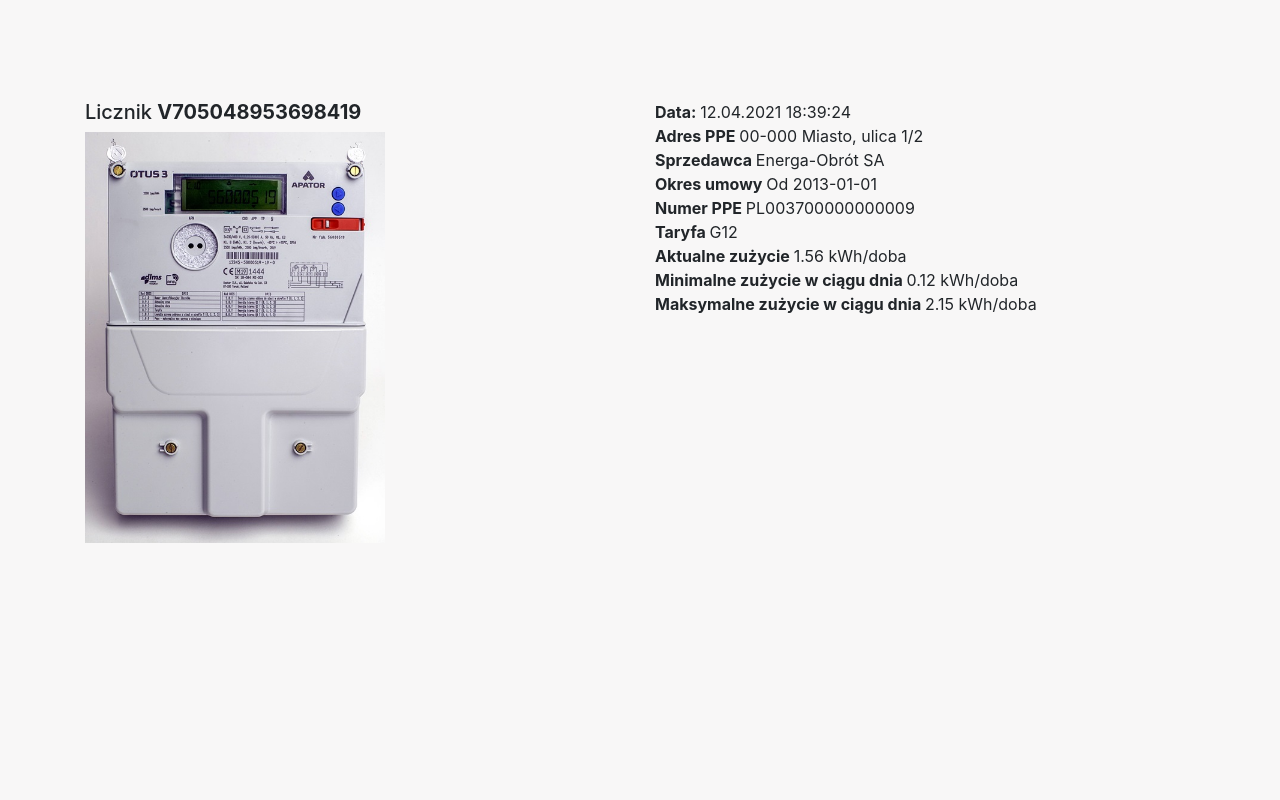
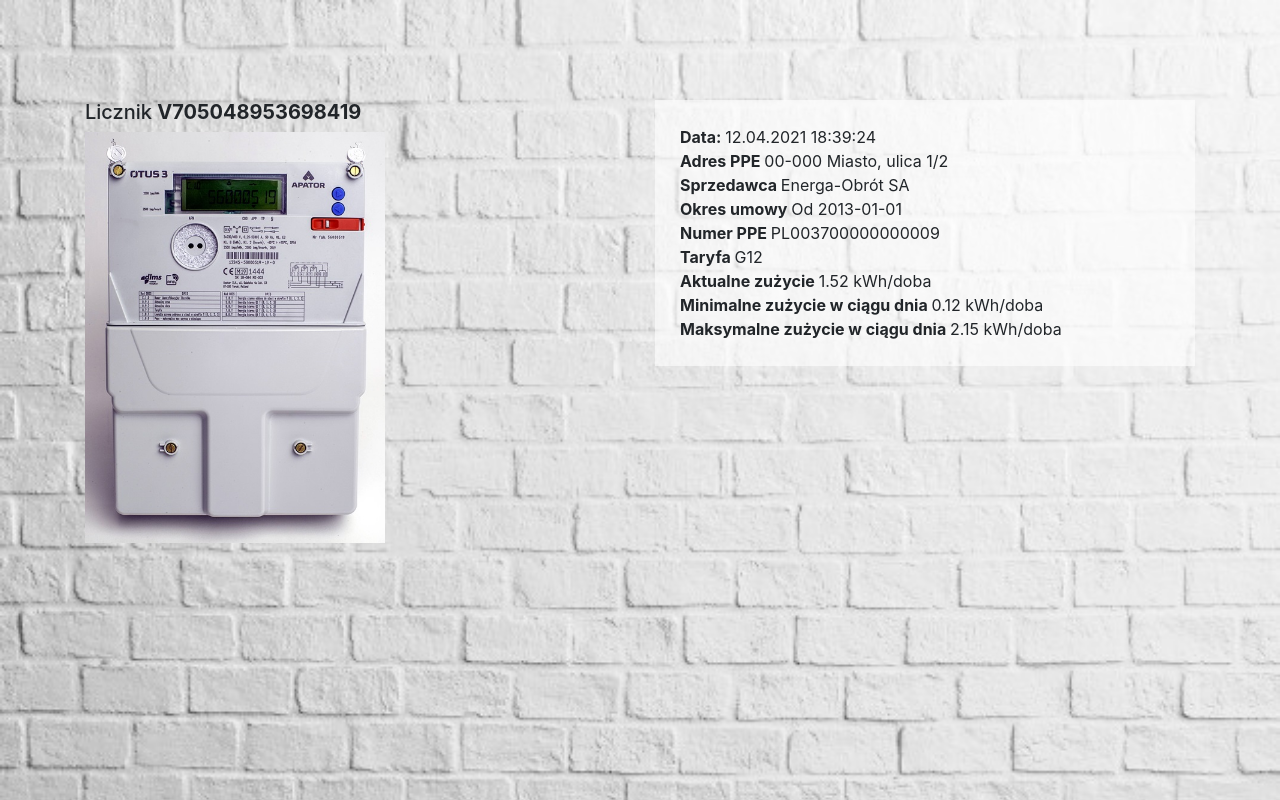
Before and after one commit to rafallabisz/electricity-meter, a React (Create React App) app: page / in a window 1280 px wide. Built offline with nearby package versions, Linux system fonts and the light colour scheme.

Commit message:
add background

```diff
--- a/src/App.module.scss
+++ b/src/App.module.scss
@@ -3,8 +3,15 @@
   min-height: 100vh;
   background-color: rgb(248, 247, 247);
   // background-image: url("background.jpg");
+  background-size: cover !important;
+  background-repeat: no-repeat !important;
 }
 
 .title {
   font-weight: 700;
 }
+
+.containerData {
+  background-color: rgba(255, 255, 255, 0.6);
+  padding: 25px;
+}
--- a/src/App.tsx
+++ b/src/App.tsx
@@ -5,6 +5,7 @@ import 'bootstrap/dist/css/bootstrap.min.css';
 import styles from './App.module.scss';
 import moment from "moment";
 import 'moment/locale/pl'
+import Background from './assets/background.jpg'
 moment.locale('pl');
 
 interface AppProps {
@@ -18,7 +19,7 @@ const App: React.FC<AppProps> = (props) => {
 
   useEffect(()=>{
       // const timer = setInterval(()=> setDate(new Date()),1000);
-    const minRange = 0.15;
+    const minRange = 0.2;
     const maxRange = 2;
     const timer = setInterval(()=> setCurrentConsumption(getRndInteger(minRange,maxRange)),5000)
      return function cleanup(){
@@ -34,7 +35,7 @@ const App: React.FC<AppProps> = (props) => {
   }
 
   return (
-    <main className={styles.mainWrap}>
+    <main className={styles.mainWrap} style={{background:`url(${Background})`}}>
       <Container>
         <Row>
           <Col>
@@ -45,6 +46,7 @@ const App: React.FC<AppProps> = (props) => {
       </Col>
       <Col>
 
+        <section className={styles.containerData}>
         <div>
         <span className={styles.title}>Data: </span><span>{`${moment().format('L')} ${moment().format('LTS')}`}</span>
         </div>
@@ -78,7 +80,7 @@ const App: React.FC<AppProps> = (props) => {
         <div>
         <span className={styles.title}>Maksymalne zużycie w ciągu dnia </span><span>{`2.15 kWh/doba`}</span>
         </div>
-
+        </section>
       </Col>
       </Row>
       </Container>
```
Also changed, not shown: src/assets/background.jpg (renamed from public/background.jpg).
